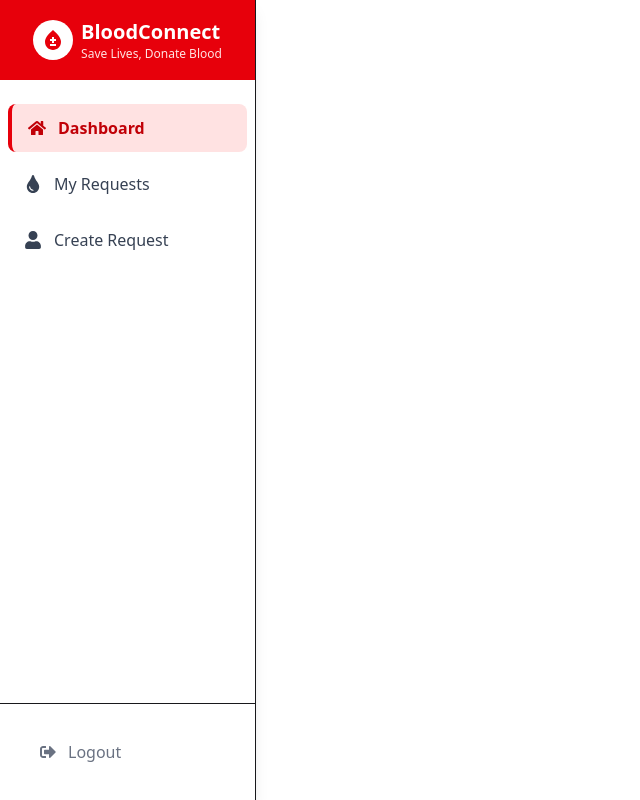
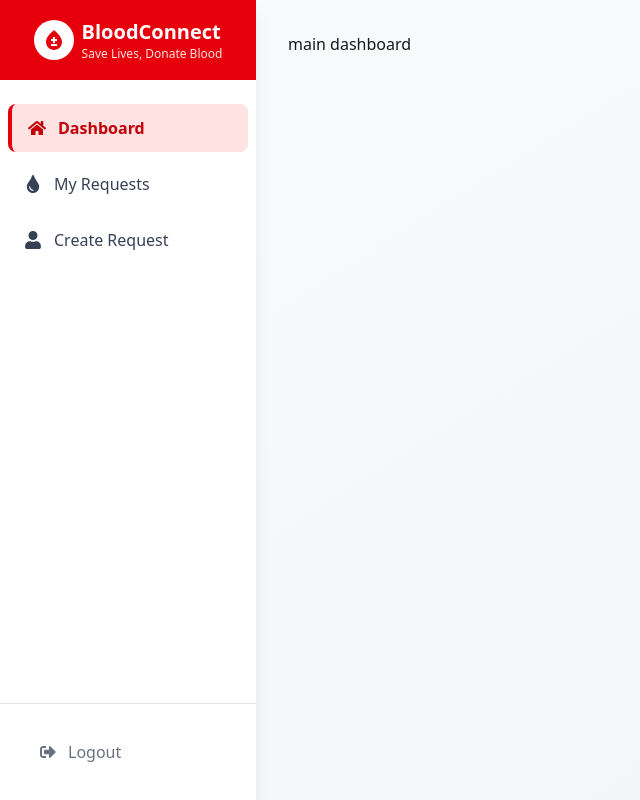
Before and after one commit to mehedihasan53/blood-donation-client, a React (Vite) app: page /dashboard in a window 1280 px wide. Shown: the whole page, without its empty margins (0-640 px from the left). Built offline with nearby package versions, Linux system fonts and the light colour scheme; no server answers; sample sign-in values are in the browser's storage.

Commit message:
update dashboard layout

```diff
--- a/src/dashboard/AddRequest.jsx
+++ b/src/dashboard/AddRequest.jsx
@@ -1,7 +1,7 @@
 import React from "react";
 
 const AddRequest = () => {
-  return <div>add req</div>;
+  return <div>add res</div>;
 };
 
 export default AddRequest;
--- a/src/dashboard/Aside.jsx
+++ b/src/dashboard/Aside.jsx
@@ -3,7 +3,6 @@ import { NavLink, useNavigate } from "react-router-dom";
 import { FaHome, FaUser, FaTint, FaSignOutAlt } from "react-icons/fa";
 import { useAuth } from "../Provider/AuthProvider";
 import { MdBloodtype } from "react-icons/md";
-import { Link } from "react-router";
 
 const Aside = () => {
   const { logout } = useAuth();
@@ -33,12 +32,9 @@ const Aside = () => {
   };
 
   return (
-    <aside className="w-64 h-screen bg-white shadow-lg border-r flex flex-col">
+    <aside className="w-64 h-screen bg-white shadow-lg flex flex-col">
       {/* Logo / Brand */}
-      <Link
-        to={"/"}
-        className="flex items-center justify-center w-full h-20 bg-red-600 space-x-2"
-      >
+      <div className="flex items-center justify-center w-full h-20 bg-red-600 space-x-2">
         <div className="flex items-center justify-center w-10 h-10 bg-white rounded-full">
           <MdBloodtype className="text-red-600 text-2xl" />
         </div>
@@ -46,7 +42,7 @@ const Aside = () => {
           <h1 className="text-white text-xl font-bold">BloodConnect</h1>
           <p className="text-red-100 text-xs">Save Lives, Donate Blood</p>
         </div>
-      </Link>
+      </div>
 
       {/* Navigation */}
       <nav className="flex flex-col mt-6 gap-2 px-2">
@@ -69,7 +65,7 @@ const Aside = () => {
       </nav>
 
       {/* Logout */}
-      <div className="mt-auto p-6 border-t">
+      <div className="mt-auto p-6 border-gray-200 border-t">
         <button
           onClick={handleLogout}
           className="flex items-center gap-3 px-4 py-3 w-full text-left rounded-lg text-gray-500 hover:bg-red-50 hover:text-red-600 transition-all"
--- a/src/layouts/DashboardLayout.jsx
+++ b/src/layouts/DashboardLayout.jsx
@@ -1,16 +1,72 @@
-import React from "react";
+import React, { useState } from "react";
 import Aside from "../dashboard/Aside";
 import { Outlet } from "react-router";
 
 const DashboardLayout = () => {
+  const [sidebarOpen, setSidebarOpen] = useState(false);
+
   return (
-    <div>
-      <aside>
-        <Aside />
-      </aside>
-      <main>
-        <Outlet />
-      </main>
+    <div className="min-h-screen bg-gradient-to-br from-gray-50 to-gray-100">
+      <div className="flex">
+        {/* Desktop sidebar */}
+        <div className="hidden lg:block fixed inset-y-0 left-0 z-30">
+          <Aside />
+        </div>
+
+        {/* Mobile sidebar */}
+        {sidebarOpen && (
+          <div className="fixed inset-0 z-40 lg:hidden">
+            <div
+              className="absolute inset-0 bg-black/30 backdrop-blur-sm"
+              onClick={() => setSidebarOpen(false)}
+            />
+            <div className="absolute inset-y-0 left-0 w-64">
+              <Aside />
+            </div>
+          </div>
+        )}
+
+        {/* Main content area */}
+        <div className="lg:ml-64 flex-1 min-h-screen">
+          {/* Mobile top header */}
+          <div className="lg:hidden sticky top-0 z-30 bg-gradient-to-r from-red-600 to-red-700 shadow-lg">
+            <div className="flex items-center justify-between px-4 py-3">
+              <button
+                onClick={() => setSidebarOpen(true)}
+                className="text-white hover:bg-red-700 p-2 rounded-lg transition-colors"
+              >
+                <svg
+                  className="w-6 h-6"
+                  fill="none"
+                  stroke="currentColor"
+                  viewBox="0 0 24 24"
+                >
+                  <path
+                    strokeLinecap="round"
+                    strokeLinejoin="round"
+                    strokeWidth={2}
+                    d="M4 6h16M4 12h16M4 18h16"
+                  />
+                </svg>
+              </button>
+              <div className="flex items-center space-x-2">
+                <div className="w-8 h-8 bg-white rounded-full flex items-center justify-center">
+                  <span className="text-red-600 font-bold text-lg">B</span>
+                </div>
+                <span className="text-white font-semibold">Dashboard</span>
+              </div>
+              <div className="w-10"></div>
+            </div>
+          </div>
+
+          {/* Outlet renders */}
+          <main className="min-h-[calc(100vh-64px)] lg:min-h-screen">
+            <div className="p-4 md:p-6 lg:p-8">
+              <Outlet />
+            </div>
+          </main>
+        </div>
+      </div>
     </div>
   );
 };
--- a/src/main.jsx
+++ b/src/main.jsx
@@ -4,11 +4,13 @@ import "./index.css";
 import { router } from "./router/Router.jsx";
 import { RouterProvider } from "react-router";
 import AuthProvider from "./Provider/AuthProvider.jsx";
+import { Toaster } from "react-hot-toast";
 
 createRoot(document.getElementById("root")).render(
   <StrictMode>
     <AuthProvider>
       <RouterProvider router={router} />
+      <Toaster />
     </AuthProvider>
   </StrictMode>
 );
--- a/src/router/Router.jsx
+++ b/src/router/Router.jsx
@@ -52,7 +52,7 @@ export const router = createBrowserRouter([
     children: [
       {
         index: true,
-        path: "dashboard",
+        path: "/dashboard",
         element: <MainDashboard />,
       },
       {
```
